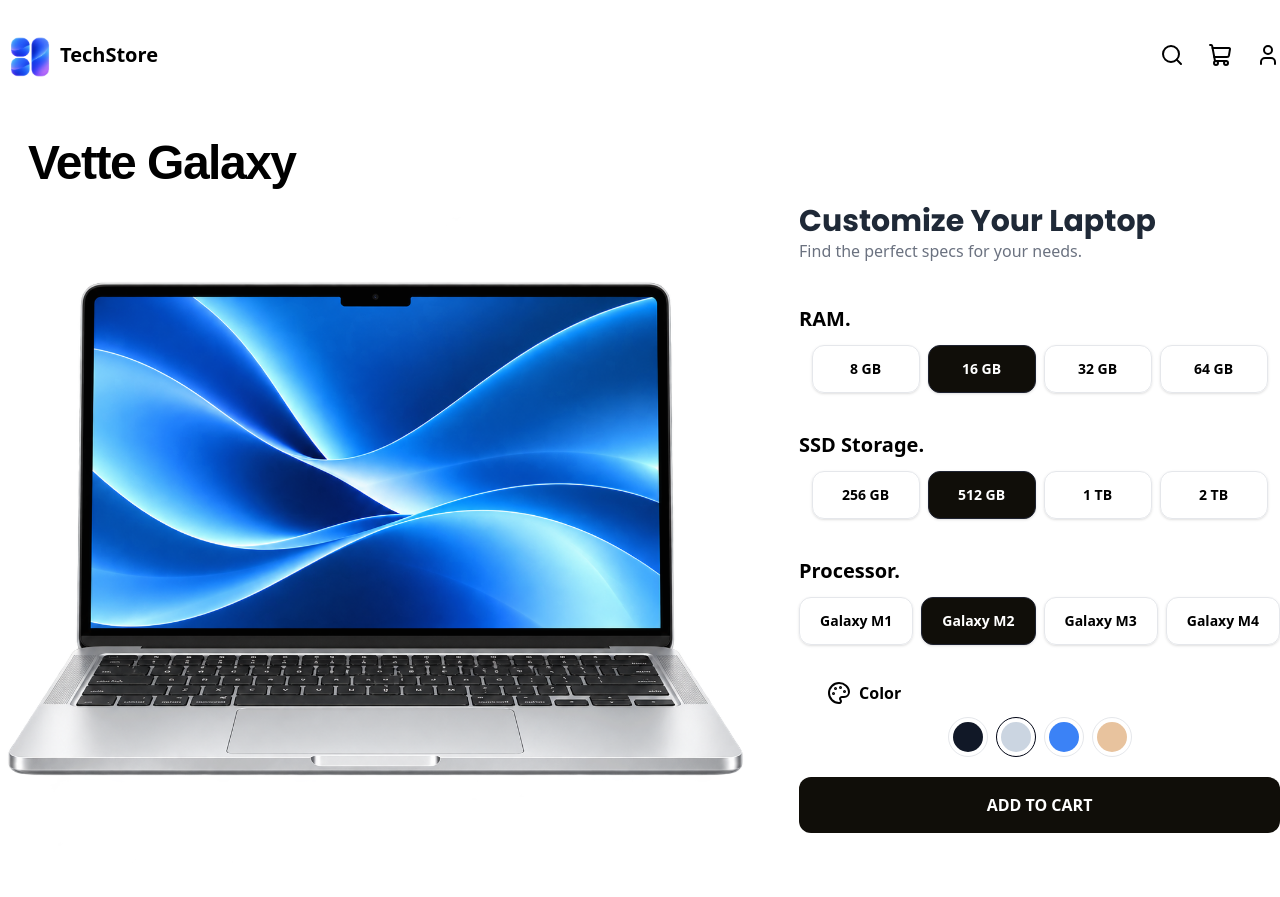
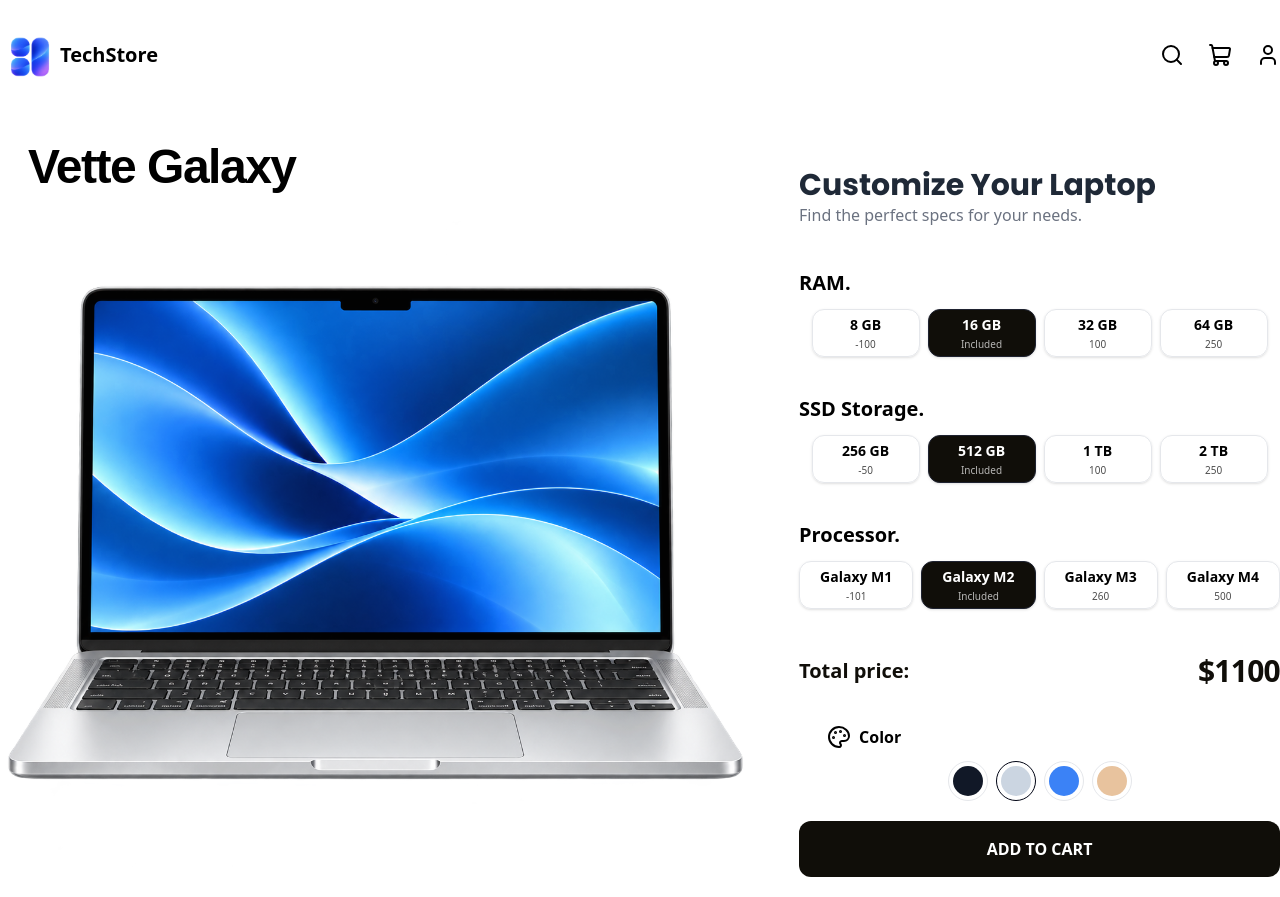
Before and after one commit to andreworkweb/laptop-store, a Next.js app: page / in a window 1280 px wide. Built offline with nearby package versions, Linux system fonts and the light colour scheme.

Commit message:
feat: laptop configuration price calculation

```diff
--- a/shared/components/filters/filter-group.tsx
+++ b/shared/components/filters/filter-group.tsx
@@ -1,5 +1,4 @@
-import { Cpu, HardDrive } from "lucide-react";
-import { ReactNode } from "react";
+import { useState } from "react";
 
 interface Filter {
   id: string;
@@ -11,6 +10,7 @@ interface Filter {
 interface FilterItem {
   label: string;
   value: string;
+  price: number;
 }
 
 export const filtersData: Filter[] = [
@@ -19,10 +19,10 @@ export const filtersData: Filter[] = [
     title: "RAM",
     defaultValue: "16",
     items: [
-      { label: "8 GB", value: "8" },
-      { label: "16 GB", value: "16" },
-      { label: "32 GB", value: "32" },
-      { label: "64 GB", value: "64" },
+      { label: "8 GB", value: "8", price: -100 },
+      { label: "16 GB", value: "16", price: 0 },
+      { label: "32 GB", value: "32", price: 100 },
+      { label: "64 GB", value: "64", price: 250 },
     ],
   },
   {
@@ -30,10 +30,10 @@ export const filtersData: Filter[] = [
     title: "SSD Storage",
     defaultValue: "512",
     items: [
-      { label: "256 GB", value: "256" },
-      { label: "512 GB", value: "512" },
-      { label: "1 TB", value: "1024" },
-      { label: "2 TB", value: "2048" },
+      { label: "256 GB", value: "256", price: -50 },
+      { label: "512 GB", value: "512", price: 0 },
+      { label: "1 TB", value: "1024", price: 100 },
+      { label: "2 TB", value: "2048", price: 250 },
     ],
   },
   {
@@ -41,15 +41,36 @@ export const filtersData: Filter[] = [
     title: "Processor",
     defaultValue: "M2",
     items: [
-      { label: "Galaxy M1", value: "M1" },
-      { label: "Galaxy M2", value: "M2" },
-      { label: "Galaxy M3", value: "M3" },
-      { label: "Galaxy M4", value: "M4" },
+      { label: "Galaxy M1", value: "M1", price: -101 },
+      { label: "Galaxy M2", value: "M2", price: 0 },
+      { label: "Galaxy M3", value: "M3", price: 260 },
+      { label: "Galaxy M4", value: "M4", price: 500 },
     ],
   },
 ];
 
 export const FilterGroup = () => {
+  const LAPTOP_PRICE = 1100;
+
+  const [selectedValue, setSelectedValue] = useState<Record<string, number>>(
+    {},
+  );
+
+  const handleSet = (filterId: string, price: number) => {
+    setSelectedValue((prev) => ({
+      ...prev,
+      [filterId]: price,
+    }));
+  };
+
+  const priceAccum = Object.values(selectedValue).reduce((sum, price) => {
+    return sum + price;
+  }, 0);
+
+  const totalPrice = () => {
+    return LAPTOP_PRICE + priceAccum;
+  };
+
   return (
     <div className="flex flex-col gap-6">
       {filtersData.map((filter) => (
@@ -78,16 +99,27 @@ export const FilterGroup = () => {
                   type="radio"
                   name={filter.id}
                   value={item.value}
+                  className="sr-only"
+                  onChange={() => handleSet(filter.id, item.price)}
                   defaultChecked={item.value === filter.defaultValue}
-                  className="sr-only"
                 />
 
-                <p className="font-semibold">{item.label}</p>
+                <span className="flex flex-col items-center gap-0.5">
+                  <span className="font-semibold">{item.label}</span>
+                  <span className="text-[10px] opacity-70">
+                    {item.price === 0 ? "Included" : item.price}
+                  </span>
+                </span>
               </label>
             ))}
           </div>
         </div>
       ))}
+      <div className="mt-5 flex items-center justify-between text-[#100E09]">
+        <p className="text-xl font-semibold">Total price:</p>
+
+        <p className="text-3xl font-bold tracking-tight">${totalPrice()}</p>
+      </div>
     </div>
   );
 };
```
